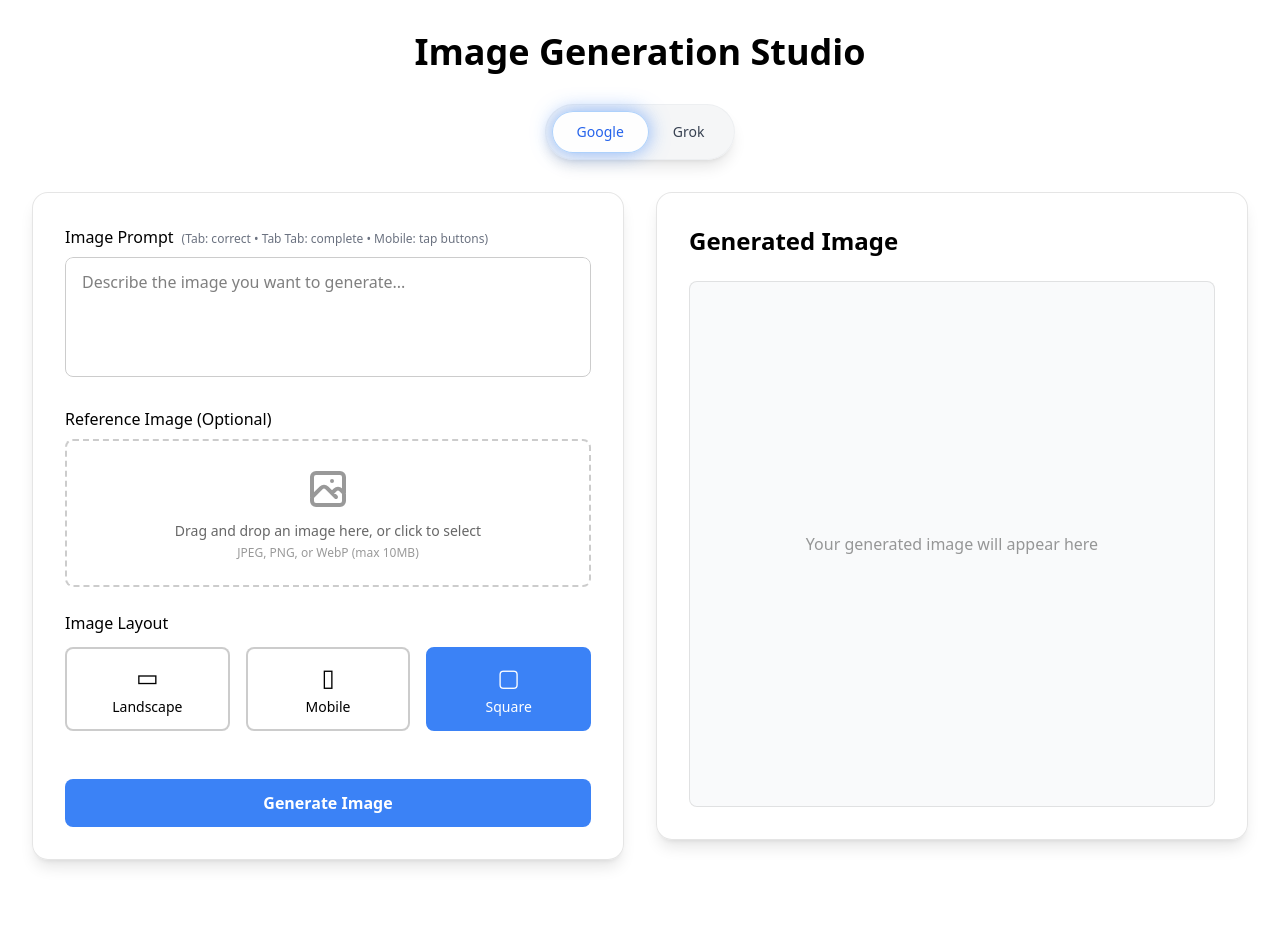
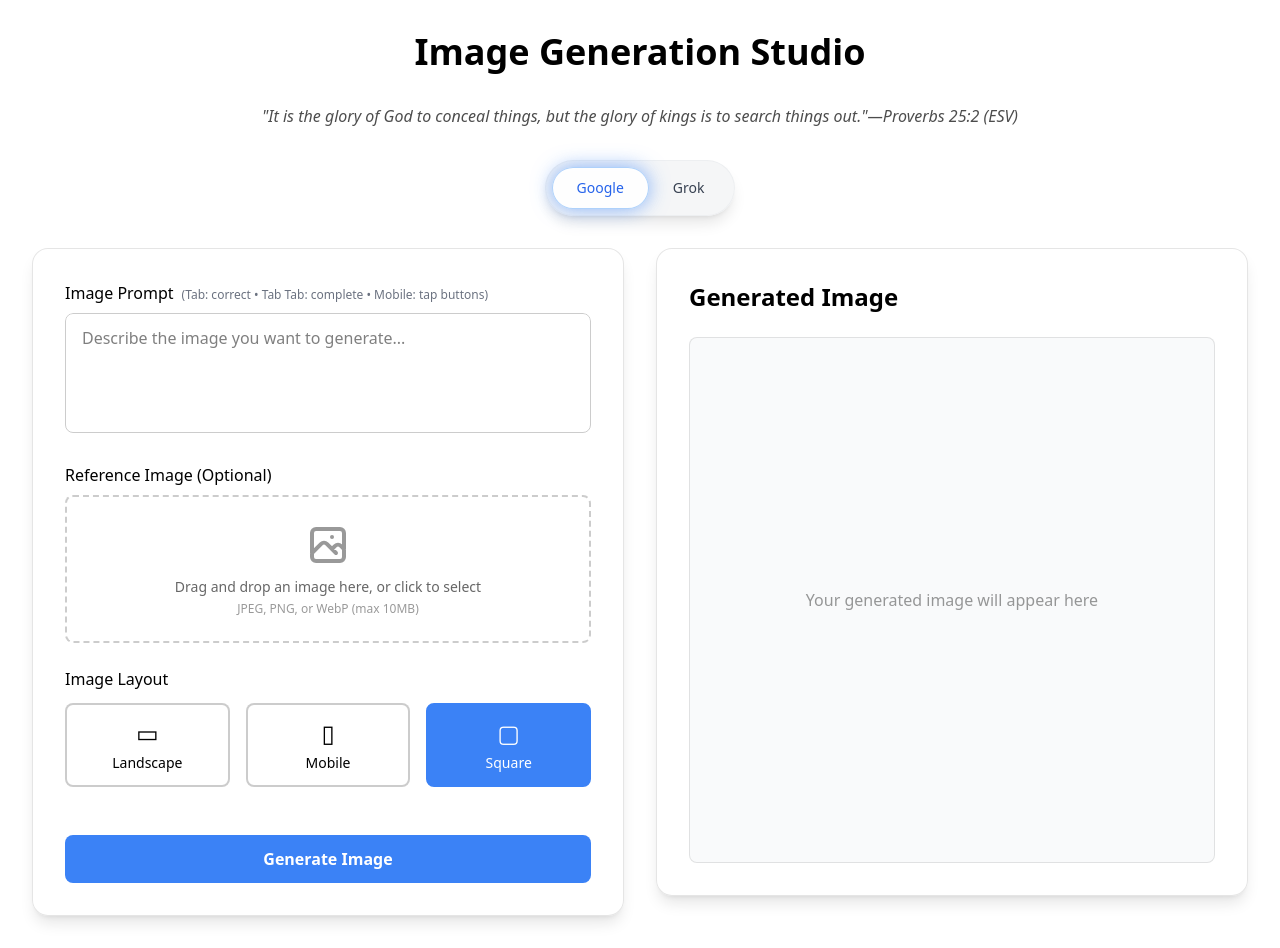
Before and after one commit to MaxSchoon/ImageGenStudio, a Next.js app: page / in a window 1280 px wide. Before the commit the page ends 892 px from the top, so only its background shows below. Built offline with nearby package versions, Linux system fonts and the light colour scheme.

Commit message:
sub title

```diff
--- a/components/ImageStudio.tsx
+++ b/components/ImageStudio.tsx
@@ -123,6 +123,9 @@ export default function ImageStudio() {
         <h1 className="text-4xl font-bold text-black mb-8 text-center">
           Image Generation Studio
         </h1>
+        <p className="text-center italic text-black/70 mb-8">
+          "It is the glory of God to conceal things, but the glory of kings is to search things out."—Proverbs 25:2 (ESV)
+        </p>
 
         <ModelSelector
           selectedModel={selectedModel}
```
